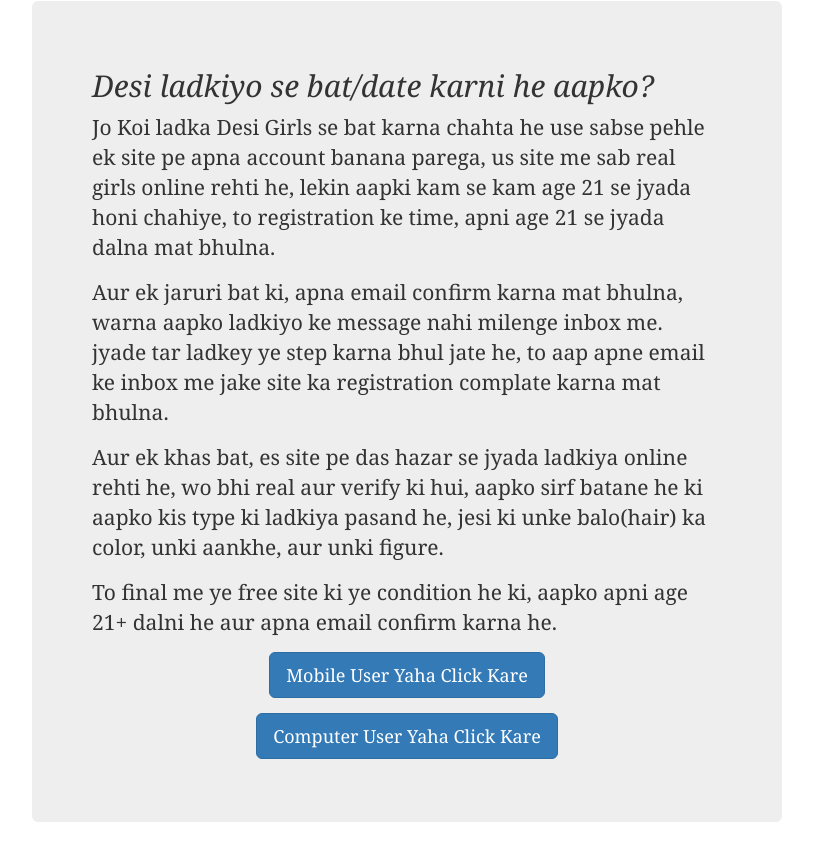
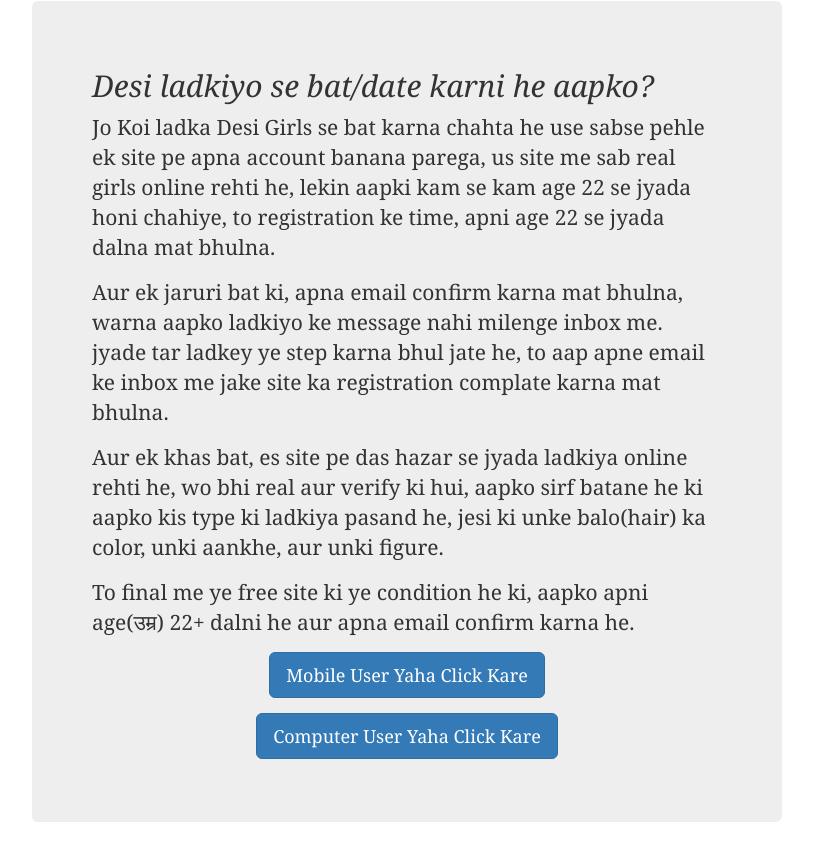
Before and after one commit to enyusu/enyusu.github.com, a Jekyll site: the page built from _posts/2015-02-10-dating-india.md, in a window 1280 px wide. Shown: the top 861 px of the page, without its empty margins (233-1046 px from the left). Built offline with Jekyll 4.4.1, drawn with Linux system fonts in a browser that asks for light colours; nearby versions of some CDN libraries.

Commit message:
Update 2015-02-10-dating-india.md

```diff
--- a/_posts/2015-02-10-dating-india.md
+++ b/_posts/2015-02-10-dating-india.md
@@ -6,13 +6,13 @@ permalink: dating/india/
 
 <div class="jumbotron">
   <h2>Desi ladkiyo se bat/date karni he aapko?</h2>
-  <p> Jo Koi ladka Desi Girls se bat karna chahta he use sabse pehle ek site pe apna account banana parega, us site me sab real girls online rehti he, lekin aapki kam se kam age 21 se jyada honi chahiye, to registration ke time, apni age 21 se jyada dalna mat bhulna. </p>
+  <p> Jo Koi ladka Desi Girls se bat karna chahta he use sabse pehle ek site pe apna account banana parega, us site me sab real girls online rehti he, lekin aapki kam se kam age 22 se jyada honi chahiye, to registration ke time, apni age 22 se jyada dalna mat bhulna. </p>
 
  <p>Aur ek jaruri bat ki, apna email confirm karna mat bhulna, warna aapko ladkiyo ke message nahi milenge inbox me. jyade tar ladkey ye step karna bhul jate he, to aap apne email ke inbox me jake site ka registration complate karna mat bhulna.</p>
 
  <p>Aur ek khas bat, es site pe das hazar se jyada ladkiya online rehti he, wo bhi real aur verify ki hui, aapko sirf batane he ki aapko kis type ki ladkiya pasand he, jesi ki unke balo(hair) ka color, unki aankhe, aur unki figure. </p>
 
-<p> To final me ye free site ki ye condition he ki, aapko apni age 21+ dalni he aur apna email confirm karna he.</p>
+<p> To final me ye free site ki ye condition he ki, aapko apni age(उम्र) 22+ dalni he aur apna email confirm karna he.</p>
   <center>
   <p><a class="btn btn-primary btn-lg" href="http://mmtrkpy.com/mt/x2741394e4v233t224q2u234/" role="button"> Mobile User Yaha Click Kare </a></p>
   <p><a class="btn btn-primary btn-lg" href="http://mmtrkpy.com/mt/w2a4z27484s233t224q2u234/" role="button"> Computer User Yaha Click Kare </a></p>
```
